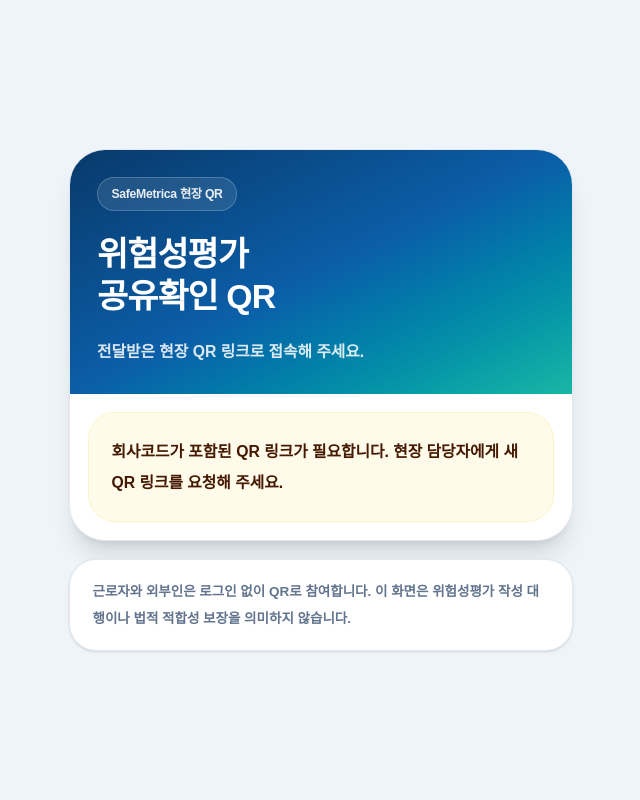
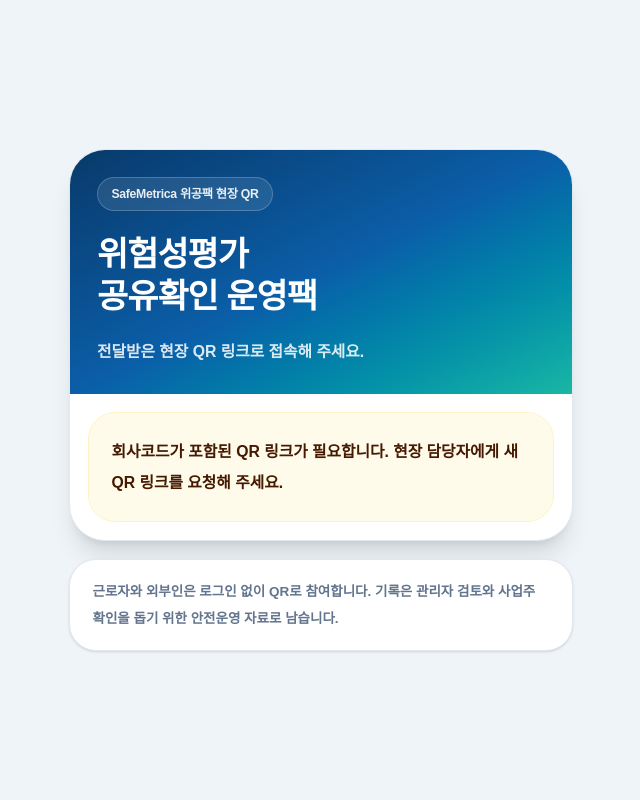
Before and after one commit to safemetrica/safe-metrica, a Next.js app: page /risk-share/field in a window 1280 px wide. Shown: the top 800 px of the page, without its empty margins (319-959 px from the left). Built offline with nearby package versions, Linux system fonts and the light colour scheme.

Commit message:
fix: polish risk-share field entry copy (#784)

```diff
--- a/src/app/risk-share/field/page.tsx
+++ b/src/app/risk-share/field/page.tsx
@@ -35,12 +35,12 @@ function FieldQrShell({
         <div className="overflow-hidden rounded-[2rem] border border-slate-200 bg-white shadow-xl">
           <div className="bg-gradient-to-br from-[#083A6B] via-[#0B5EA8] to-[#19B7A4] p-6 text-white">
             <div className="inline-flex items-center gap-2 rounded-full border border-white/20 bg-white/10 px-3 py-1.5 text-[0.68rem] font-black tracking-tight text-white/90">
-              SafeMetrica 현장 QR
+              SafeMetrica 위공팩 현장 QR
             </div>
             <h1 className="mt-5 text-3xl font-black leading-tight tracking-tight">
               위험성평가
               <br />
-              공유확인 QR
+              공유확인 운영팩
             </h1>
             <p className="mt-4 text-sm font-semibold leading-7 text-white/85">
               {description}
@@ -51,7 +51,7 @@ function FieldQrShell({
         </div>
 
         <p className="mt-4 rounded-3xl border border-slate-200 bg-white px-5 py-4 text-xs font-bold leading-6 text-slate-500 shadow-sm">
-          근로자와 외부인은 로그인 없이 QR로 참여합니다. 이 화면은 위험성평가 작성 대행이나 법적 적합성 보장을 의미하지 않습니다.
+          근로자와 외부인은 로그인 없이 QR로 참여합니다. 기록은 관리자 검토와 사업주 확인을 돕기 위한 안전운영 자료로 남습니다.
         </p>
       </section>
     </main>
@@ -103,42 +103,42 @@ export default async function RiskSharePublicFieldEntryPage({
 
   const cards = [
     {
-      title: "위험성평가 공유확인",
+      title: "이번 달 위험성평가 공유확인",
       description:
-        "이번 달 공유된 위험요인과 안전조치를 확인하고 전자확인 기록을 남깁니다.",
+        "공유된 위험요인과 안전조치를 확인하고 근로자 확인 기록을 남깁니다.",
       href: buildHref("/field/participation", companyCode),
-      badge: "근로자 확인",
+      badge: "공유확인",
       accent: "bg-blue-600",
       surface: "border-blue-100 bg-blue-50/80",
       text: "text-blue-950",
-      cta: "확인 시작",
+      cta: "공유확인 시작",
     },
     {
       title: "작업 전 안전확인",
       description:
-        "작업 전 보호구, 이동 동선, 적재·하역, 설비 주변 주의사항을 확인합니다.",
+        "작업 전 보호구, 동선, 적재·하역, 설비 주변 주의사항을 짧게 확인합니다.",
       href: buildHref("/field/participation", companyCode),
       badge: "작업 전 확인",
       accent: "bg-emerald-600",
       surface: "border-emerald-100 bg-emerald-50/80",
       text: "text-emerald-950",
-      cta: "작업 전 확인",
+      cta: "작업 전 확인 시작",
     },
     {
-      title: "익명 의견 · 아차사고 · 개선제안",
+      title: "익명 의견·아차사고·개선제안",
       description:
-        "이름과 서명 없이 현장 의견, 아차사고, 개선제안을 제출합니다.",
+        "이름과 확인서명 없이 현장 불편, 아차사고, 개선제안을 남깁니다.",
       href: buildHref("/field/anonymous-feedback", companyCode),
       badge: "익명 제출",
       accent: "bg-amber-500",
       surface: "border-amber-100 bg-amber-50/90",
       text: "text-amber-950",
-      cta: "의견 제출",
+      cta: "익명 의견 제출",
     },
   ];
 
   return (
-    <FieldQrShell description={`${companyLabel} 구성원이 오늘 필요한 확인과 의견 제출을 진행합니다.`}>
+    <FieldQrShell description={`${companyLabel} 구성원이 공유확인, 작업 전 확인, 익명 의견 제출을 진행합니다.`}>
       <div className="space-y-3 p-4">
         {cards.map((card) => {
           const className = `block rounded-3xl border p-4 shadow-sm ${card.surface} transition hover:-translate-y-0.5 hover:shadow-md`;
@@ -179,11 +179,11 @@ export default async function RiskSharePublicFieldEntryPage({
                   외부인 출입 안전확인
                 </h2>
                 <span className="shrink-0 rounded-full bg-white px-2.5 py-1 text-[0.68rem] font-black text-slate-500">
-                  별도 QR
+                  준비 중
                 </span>
               </div>
               <p className="mt-2 text-sm font-semibold leading-6 text-slate-600">
-                방문자, 납품, 협력업체 확인은 고객사 운영 방식에 맞춰 별도 QR로 안내합니다.
+                방문자·납품·협력업체 확인은 고객사 운영 방식에 맞춰 별도 QR로 분리해 운영합니다.
               </p>
             </div>
           </div>
```
